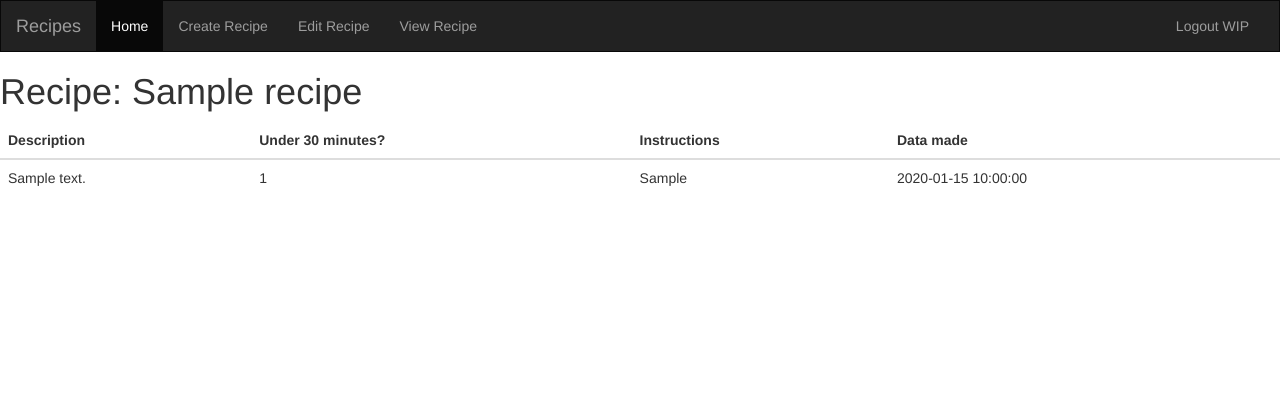
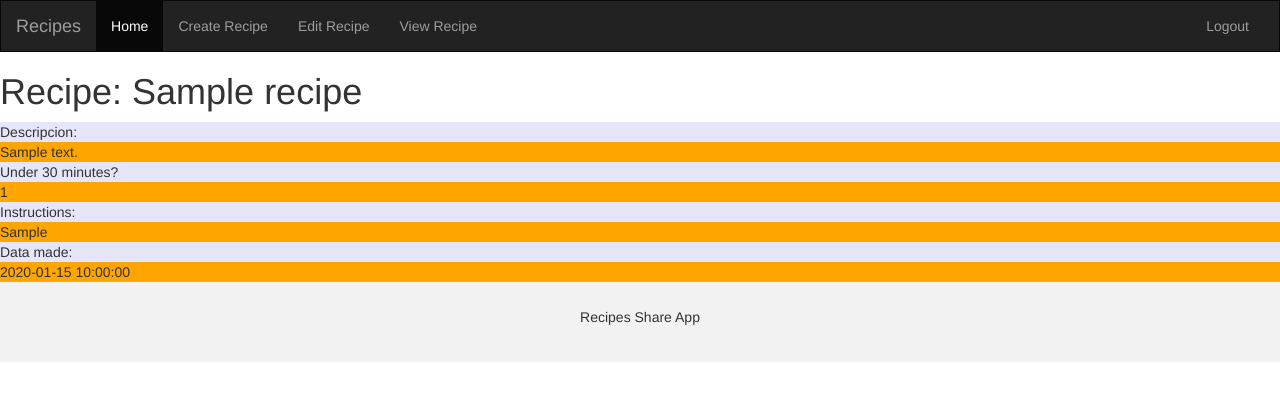
Before and after one commit to gemaortega/recepis, a Flask app: page /recipe/1 in a window 1280 px wide. Shown: the top 401 px of the page. Run offline with Flask 2, Linux system fonts and the light colour scheme; tables that the repository leaves empty hold one stand-in row (values such as "Sample post"); some libraries are stand-ins or nearby versions; some web fonts are replaced.

Commit message:
corrije html

```diff
--- a/flask_app/controllers/users_controller.py
+++ b/flask_app/controllers/users_controller.py
@@ -84,5 +84,5 @@ def login():
 
 @app.route('/logout')
 def logout():
-    session.clear()
-    return redirect('/')
+	session.pop('email', None)
+	return redirect('/index.html')
--- a/flask_app/templates/new_recipes.html
+++ b/flask_app/templates/new_recipes.html
@@ -42,7 +42,7 @@
           <li><a href="/new_recipes">Created</a></li>
         </ul>
         <ul class="nav navbar-nav navbar-right">
-          <li><a href="#"><span class="glyphicon glyphicon-log-in"></span> Login</a></li>
+          <li><a href="'/logout'"><span class="glyphicon glyphicon-log-in"></span> Logout</a></li>
         </ul>
       </div>
     </div>
--- a/flask_app/templates/recipes.html
+++ b/flask_app/templates/recipes.html
@@ -42,7 +42,7 @@
           <li><a href="/show">View Recipe</a></li>
         </ul>
         <ul class="nav navbar-nav navbar-right">
-          <li><a href="#"><span class="glyphicon glyphicon-log-out"></span>Logout WIP</a></li>
+          <li><a href="'/logout'"><span class="glyphicon glyphicon-log-out"></span>Logout</a></li>
         </ul>
       </div>
     </div>
--- a/flask_app/templates/show.html
+++ b/flask_app/templates/show.html
@@ -42,7 +42,7 @@
                     <li><a href="/show">View Recipe</a></li>
                 </ul>
                 <ul class="nav navbar-nav navbar-right">
-                    <li><a href="#"><span class="glyphicon glyphicon-log-out"></span>Logout WIP</a></li>
+                    <li><a href="'/logout'"><span class="glyphicon glyphicon-log-out"></span>Logout</a></li>
                 </ul>
             </div>
         </div>
@@ -50,24 +50,29 @@
 
     <body>
         <h1>Recipe: {{recipe['name']}}</h1>
-        <table class="table">
-            <thead>
-                <tr>
-                    <th scope="col">Description</th>
-                    <th scope="col">Under 30 minutes?</th>
-                    <th scope="col">Instructions</th>
-                    <th scope="col">Data made</th>
-                </tr>
-            </thead>
-            <tbody>
-                <tr>
-                    <td>{{recipe['description']}}</td>
-                    <td>{{recipe['under_thirty']}}</td>
-                    <td>{{recipe['instructions']}}</td>
-                    <td>{{recipe['created_at']}}</td>
-                </tr>
-            </tbody>
-        </table>
+        <!--https://www.w3schools.com/bootstrap4/tryit.asp?filename=trybs_grid_ex&stacked=h -->
+        <div class="container-fluid">
+            <div class="row">
+                <div class="col" style="background-color:lavender;">Descripcion:</div>
+                <div class="col" style="background-color:orange;">{{recipe['description']}}</div>
+            </div>
+            <div class="row">
+                <div class="col" style="background-color:lavender;">Under 30 minutes?</div>
+                <div class="col" style="background-color:orange;">{{recipe['under_thirty']}}</div>
+            </div>
+            <div class="row">
+                <div class="col" style="background-color:lavender;">Instructions:</div>
+                <div class="col" style="background-color:orange;">{{recipe['instructions']}}</div>
+            </div>
+            <div class="row">
+                <div class="col" style="background-color:lavender;">Data made:</div>
+                <div class="col" style="background-color:orange;">{{recipe['created_at']}}</div>
+            </div>
+        </div>
+        <footer class="container-fluid text-center">
+            <p>Recipes Share App</p>
+        </footer>
+
     </body>
 
 </html>
```
Also changed, not shown: flask_app/templates/login_reg.html (+6 -3 lines).
